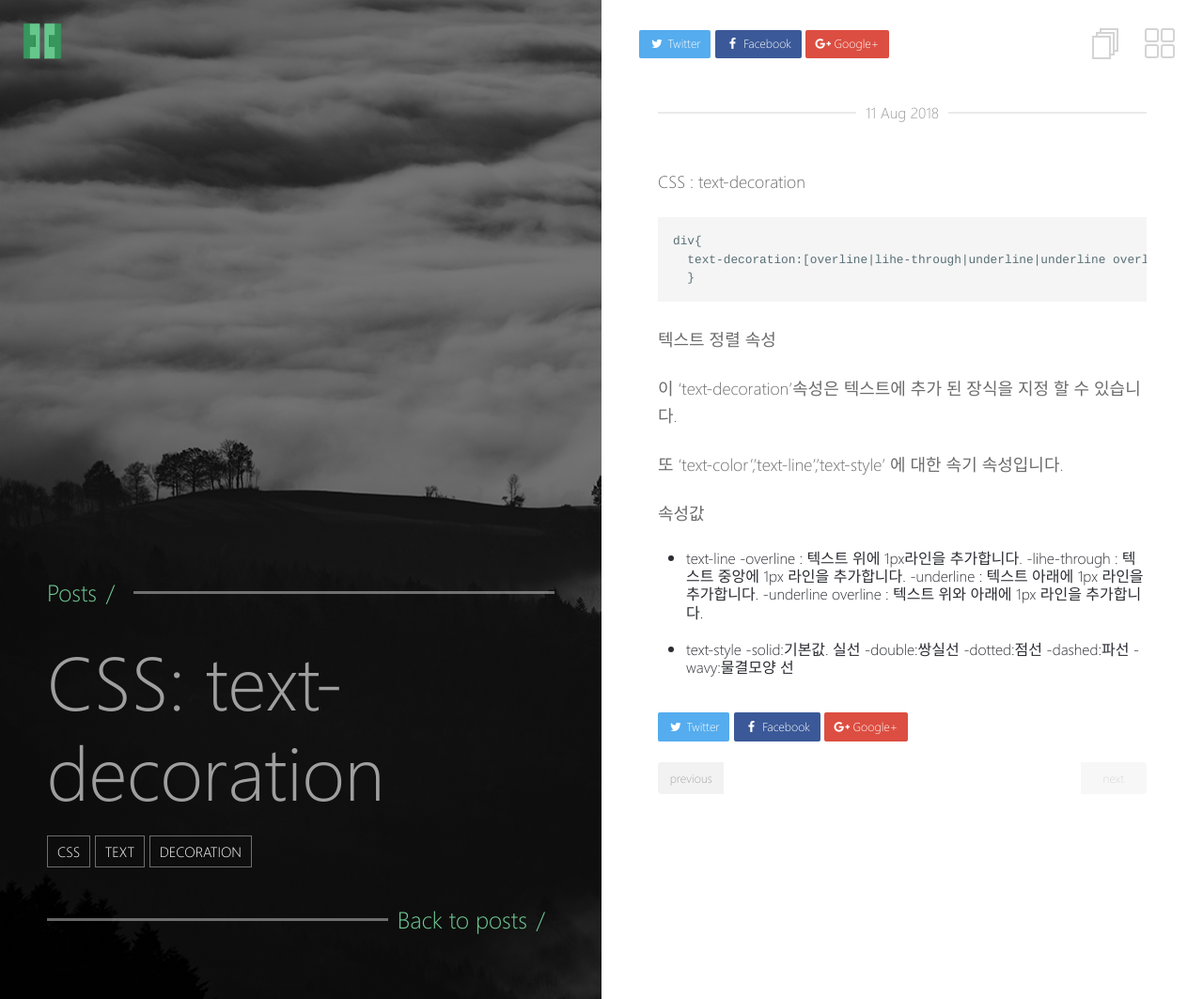
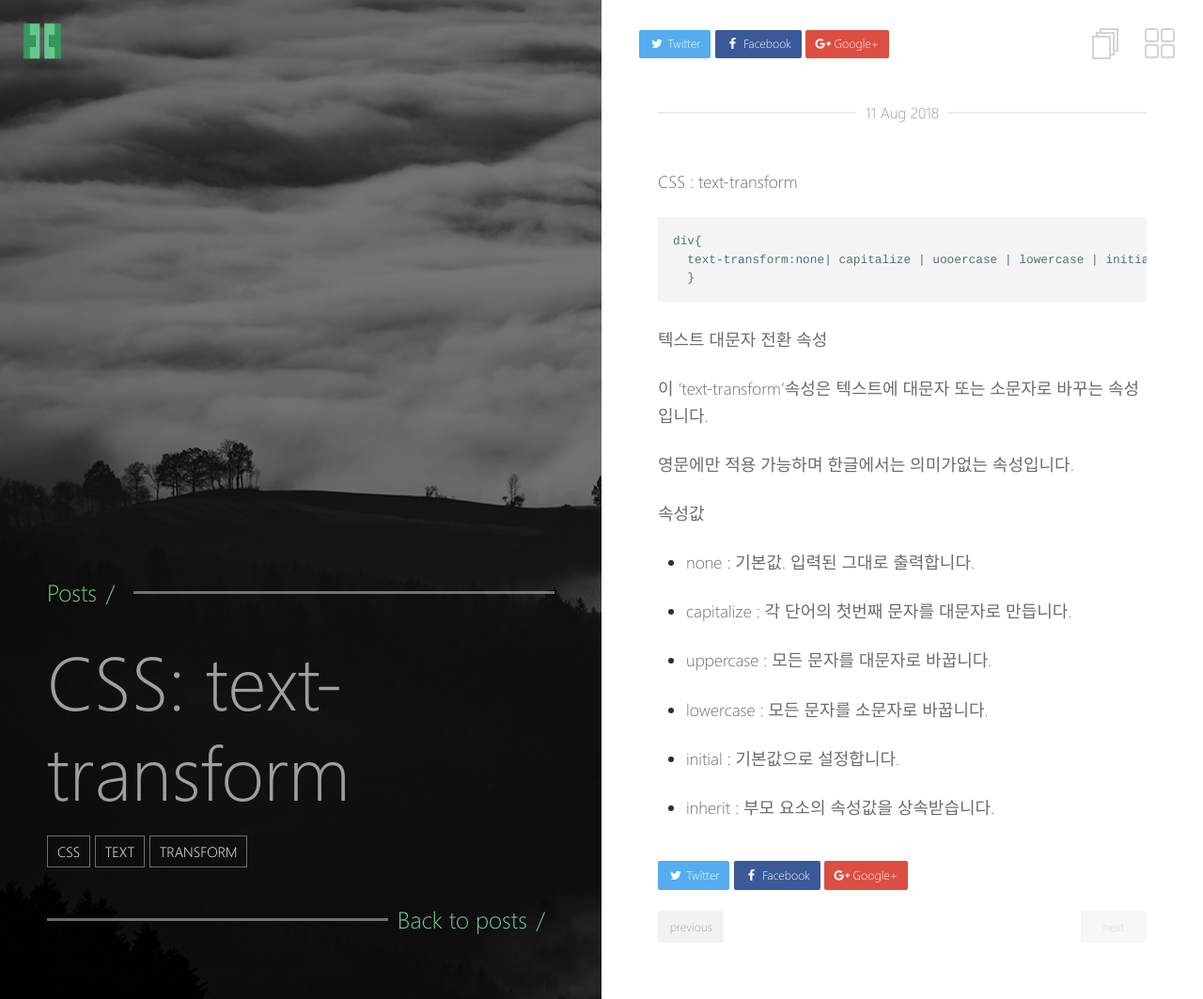
Before and after one commit to yubobae/yubobae.github.com, a Jekyll site: the page built from _posts/css/2018-08-11-text-transform.md, in a window 1280 px wide. Shown: the whole page at 94% size. Built offline with Jekyll 4.4.1, drawn with Linux system fonts in a browser that asks for light colours.

Commit message:
Update 2018-08-11-text-transform.md

```diff
--- a/_posts/css/2018-08-11-text-transform.md
+++ b/_posts/css/2018-08-11-text-transform.md
@@ -1,37 +1,37 @@
 ---
 
 layout: post
-title: "CSS: text-decoration "
+title: "CSS: text-transform "
 excerpt: ""
 tags:
   - css
   - text
-  - decoration
+  - transform
 
 ---
 
-CSS : text-decoration
+CSS : text-transform
 
     div{
-      text-decoration:[overline|lihe-through|underline|underline overline] [style] [color];
+      text-transform:none| capitalize | uooercase | lowercase | initial | inherit
       }
 
-텍스트 정렬 속성
+텍스트 대문자 전환 속성
 
-이 'text-decoration'속성은 텍스트에 추가 된 장식을 지정 할 수 있습니다.
+이 'text-transform'속성은 텍스트에 대문자 또는 소문자로 바꾸는 속성입니다.
 
-또 'text-color','text-line','text-style' 에 대한 속기 속성입니다.
+영문에만 적용 가능하며 한글에서는 의미가없는 속성입니다.
 
 속성값
 
-- text-line
-  -overline : 텍스트 위에 1px라인을 추가합니다.
-   -lihe-through : 텍스트 중앙에 1px 라인을 추가합니다.
-   -underline : 텍스트 아래에 1px 라인을 추가합니다.
-   -underline overline : 텍스트 위와 아래에 1px 라인을 추가합니다.
-- text-style
-  -solid:기본값. 실선
-  -double:쌍실선
-  -dotted:점선
-  -dashed:파선
-  -wavy:물결모양 선
+- none : 기본값. 입력된 그대로 출력합니다.
+
+- capitalize : 각 단어의 첫번째 문자를 대문자로 만듭니다.
+
+- uppercase : 모든 문자를 대문자로 바꿉니다.
+
+- lowercase : 모든 문자를 소문자로 바꿉니다.
+
+- initial : 기본값으로 설정합니다.
+
+- inherit : 부모 요소의 속성값을 상속받습니다.
```
